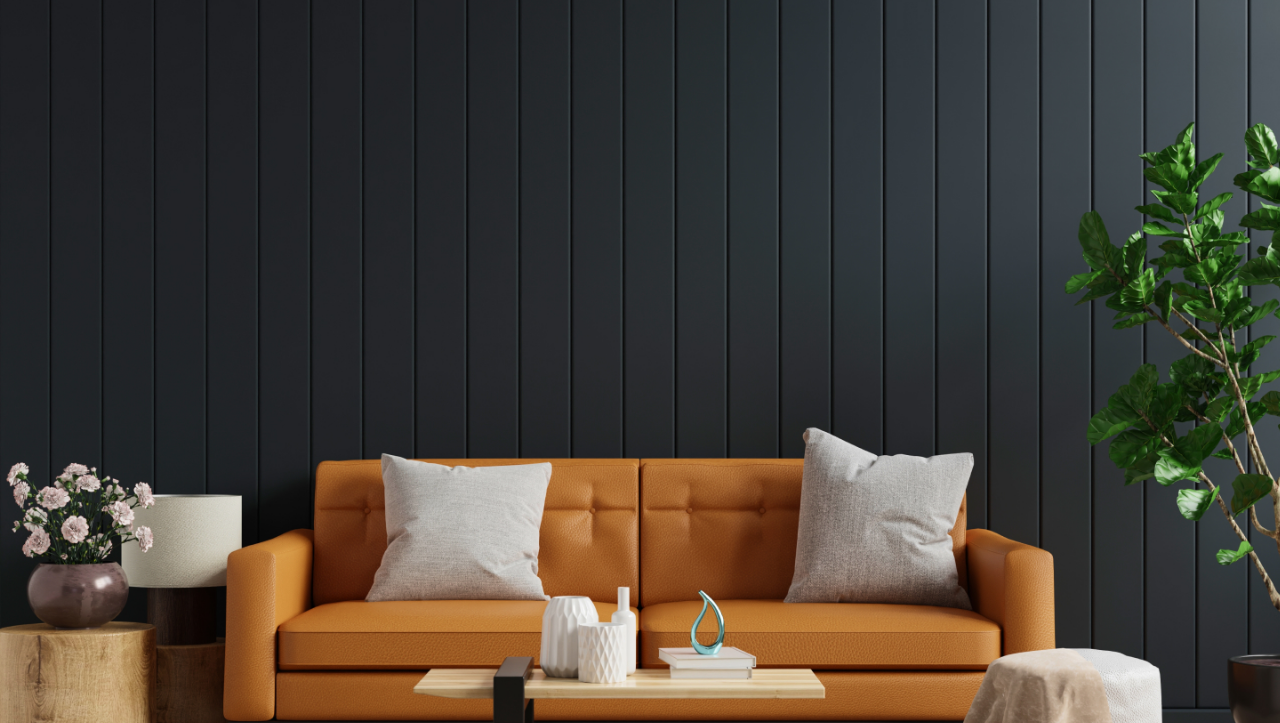
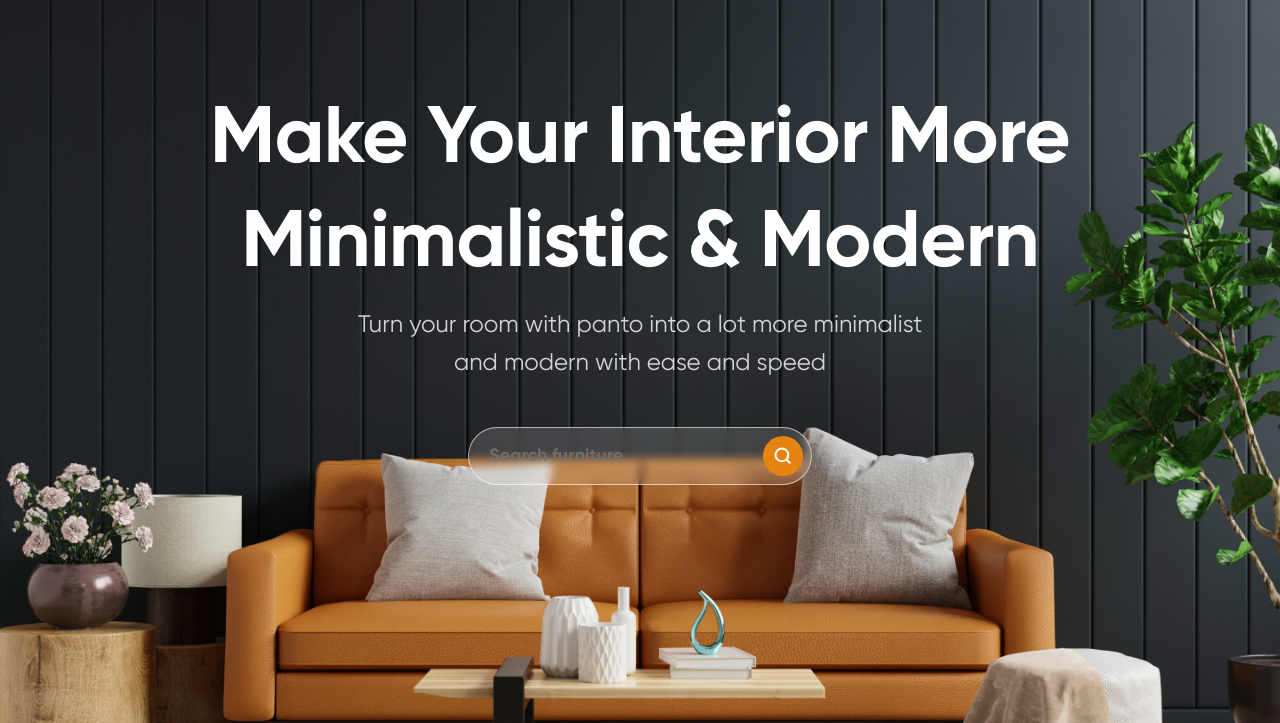
Before and after one commit to Alexana7/Furniture-store, a plain HTML site: page index.html in a window 1280 px wide. Shown: the part 77-800 px from the top of the page. Drawn offline with Linux system fonts and the light colour scheme.

Commit message:
add header content

```diff
--- a/index.html
+++ b/index.html
@@ -9,7 +9,7 @@
 <body>
   <header class="header">
     <div class="container">
-      <nav class="nav">
+      <nav class="header__nav nav">
         <a href="#!" class="nav__logo">Panto</a>
         <ul class="nav-list">
           <li class="nav-list__item"><a class="nav-list__link" href="#!">Furniture</a></li>
@@ -22,6 +22,17 @@
             <div class="cart__count">0</div>
           </a>
       </nav>
+
+      <div class="header__content">
+        <h1 class="header__title">Make your interior more minimalistic & modern</h1>
+        <p>Turn your room with panto into a lot more minimalist and modern with ease and speed</p>
+        <form class="header__search search-form" action="">
+          <input class="search-form__input" type="text" placeholder="Search furniture" autocomplete="off">
+          <button class="search-form__btn">
+            <img src="./img/icons/search.svg" alt="search">
+          </button>
+        </form>
+      </div>
     </div>
   </header>
 
--- a/scss/blocks/_header.scss
+++ b/scss/blocks/_header.scss
@@ -14,4 +14,32 @@
   a {
     color: var(--text-header-color);
   }
+
+  &__nav {
+    margin-bottom: 86px;
+  }
+
+  &__content {
+    text-align: center;
+    p {
+      margin: 0 auto;
+      max-width: 606px;
+      font-size: 24px;
+      line-height: 1.6;
+      opacity: 0.8;
+    }
+  }
+
+  &__title {
+    margin-bottom: 14px;
+    font-size: 80px;
+    font-weight: 700;
+    line-height: 1.3;
+    letter-spacing: -0.8px;
+    text-transform: capitalize;
+  }
+
+  &__search{
+    margin: 45px auto 0;
+  }
 }
--- a/scss/blocks/_nav.scss
+++ b/scss/blocks/_nav.scss
@@ -1,5 +1,5 @@
+
 .nav {
-
   display: grid;
   grid-template-columns: 2fr 8fr 2fr;
   gap: 20px;
--- /dev/null
+++ b/scss/blocks/_search-form.scss
@@ -0,0 +1,29 @@
+.search-form {
+  display: flex;
+  max-width: 344px;
+  padding: 8px 8px 8px 20px;
+  justify-content: space-between;
+  align-items: center;
+
+  border-radius: 42px;
+  border: 0.862px solid rgba(255, 255, 255, 0.60);
+  background: rgba(255, 255, 255, 0.15);
+  backdrop-filter: blur(4px);
+
+  &__input {
+    font-size: 18px;
+    font-weight:700;
+    line-height: 1.5;
+    opacity: 0.8;
+  }
+
+  &__btn {
+    display: flex;
+    padding: 11px;
+    align-items: flex-start;
+    gap: 10px;
+
+    border-radius: 24px;
+    background: var(--accent);
+  }
+}
--- a/scss/main.scss
+++ b/scss/main.scss
@@ -10,3 +10,4 @@
 @import './blocks/nav';
 @import './blocks/nav-list';
 @import './blocks/cart';
+@import './blocks/_search-form';
```
Also changed, not shown: css/main.css, 1 other file.
